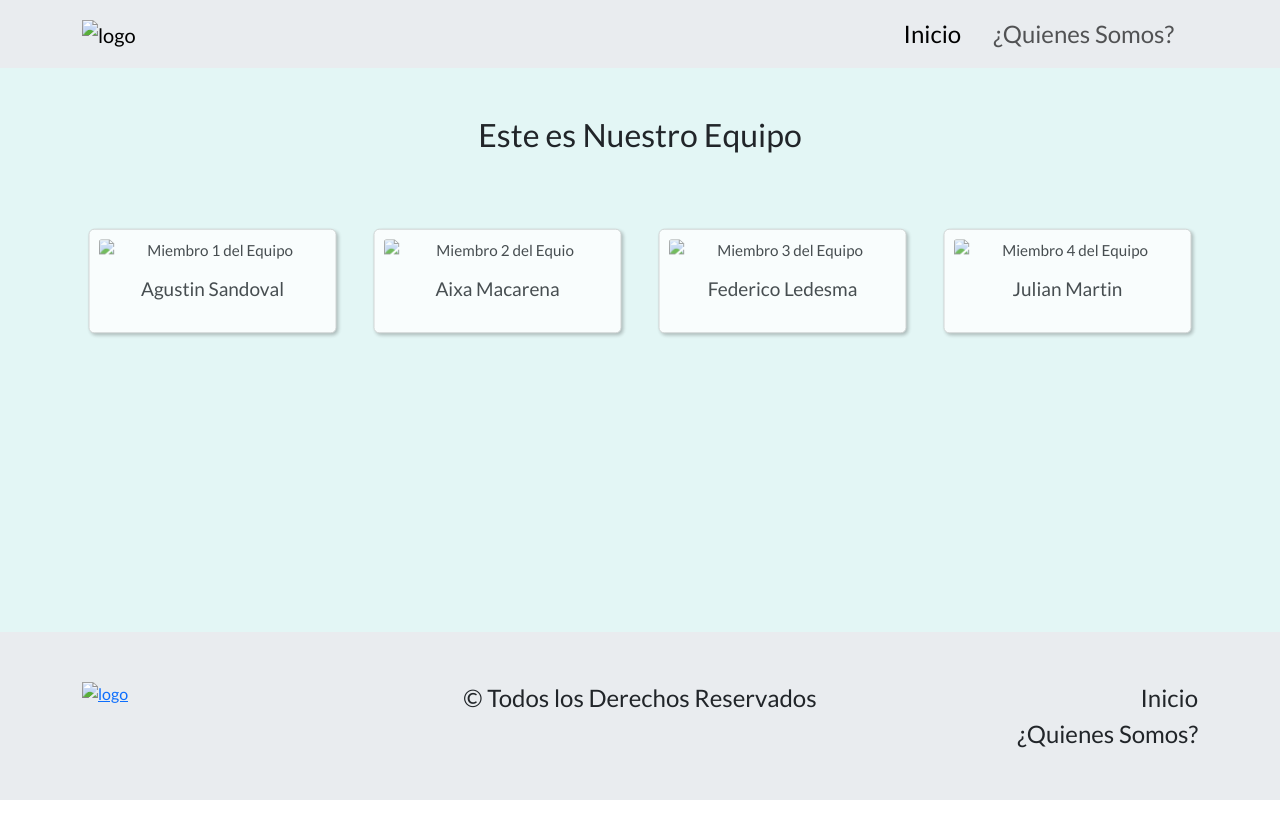
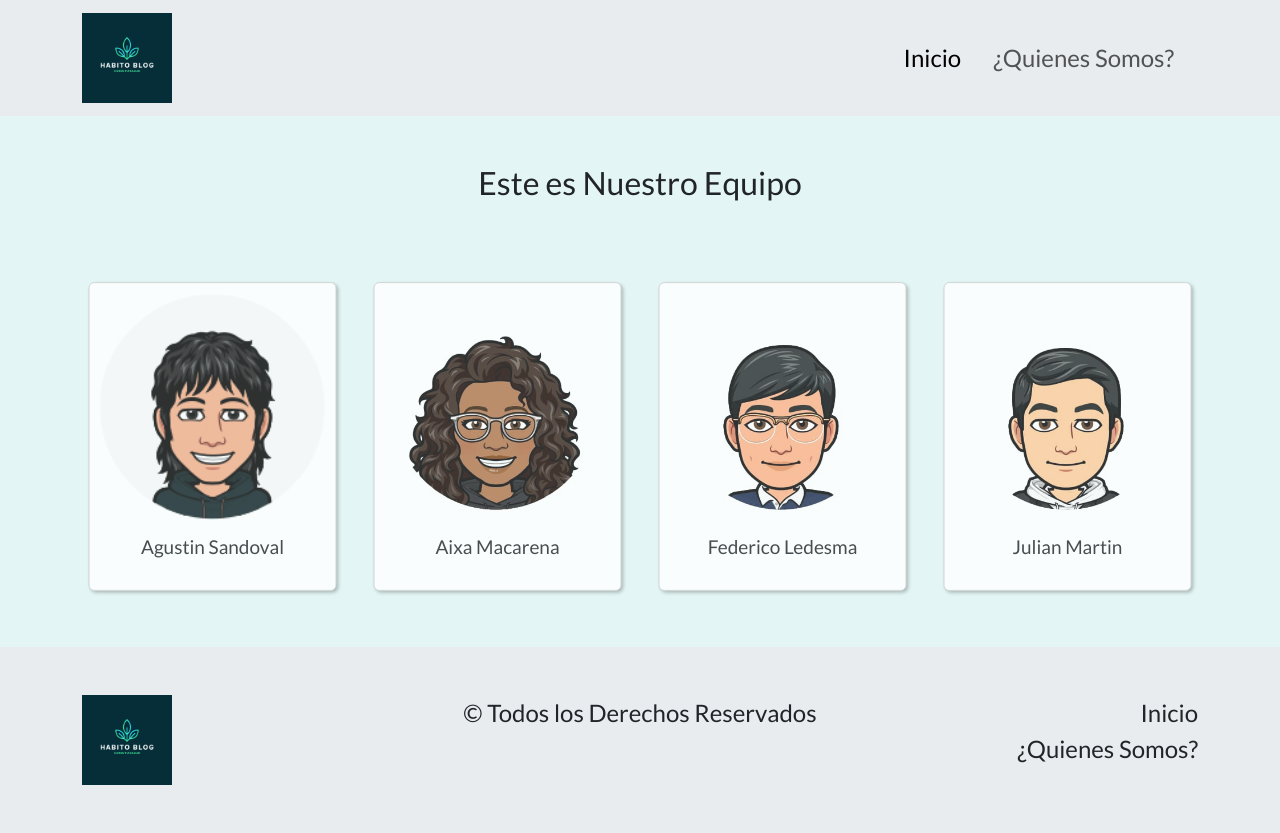
Before and after one commit to Fedreric/Habitos-Saludables-39i, a plain HTML site: page pages/sobrenosotros.html in a window 1280 px wide. Before the commit the page ends 800 px from the top, so only its background shows below. Drawn offline with nearby package versions, Linux system fonts and the light colour scheme.

Commit message:
arreglo de los links en sobrenosotros.html

```diff
--- a/pages/sobrenosotros.html
+++ b/pages/sobrenosotros.html
@@ -17,7 +17,7 @@
         <header>
             <nav class="navbar navbar-expand-lg bg-body-secondary">
               <div class="container">
-                <a class="navbar-brand" href="../index.html"><img class="img-fluid logo" src="img/Salud.png" alt="logo"></a>
+                <a class="navbar-brand" href="../index.html"><img class="img-fluid logo" src="../img/Salud.png" alt="logo"></a>
                 <button class="navbar-toggler" type="button" data-bs-toggle="collapse" data-bs-target="#navbarSupportedContent" aria-controls="navbarSupportedContent" aria-expanded="false" aria-label="Toggle navigation">
                   <span class="navbar-toggler-icon"></span>
                 </button>
@@ -27,7 +27,7 @@
                       <a class="nav-link active fs-4" aria-current="page" href="../index.html">Inicio</a>
                     </li>
                     <li class="nav-item">
-                      <a class="nav-link fs-4 mx-lg-3" href="sobreNosotros.html">¿Quienes Somos?</a>
+                      <a class="nav-link fs-4 mx-lg-3" href="sobrenosotros.html">¿Quienes Somos?</a>
                     </li>
                   </ul>
                 </div>
@@ -46,7 +46,7 @@
                 <article class="row">
                   <div class="col-lg-3 col-md-6 col-sm-12 mt-4">
                     <div class="card text-center">
-                      <img src="img/Agustin.png" class="card-img-top mx-auto align-content-center img-fluid w-100" alt="Miembro 1 del Equipo">
+                      <img src="../img/Agustin.png" class="card-img-top mx-auto align-content-center img-fluid w-100" alt="Miembro 1 del Equipo">
                       <div class="card-body">
                         <h5 class="card-title">Agustin Sandoval</h5>
                       </div>
@@ -54,7 +54,7 @@
                   </div>
                   <div class="col-lg-3 col-md-6 col-sm-12 mt-4">
                     <div class="card text-center">
-                      <img src="img/Aixa.jpeg" class="card-img-top mx-auto align-content-center img-fluid w-100" alt="Miembro 2 del Equio">
+                      <img src="../img/Aixa.jpeg" class="card-img-top mx-auto align-content-center img-fluid w-100" alt="Miembro 2 del Equio">
                       <div class="card-body">
                         <h5 class="card-title">Aixa Macarena</h5>
                       </div>
@@ -62,7 +62,7 @@
                   </div>
                   <div class="col-lg-3 col-md-6 col-sm-12 mt-4">
                     <div class="card text-center">
-                      <img src="img/fede.jpeg" class="card-img-top mx-auto align-content-center-img-top img-fluid w-100" alt="Miembro 3 del Equipo">
+                      <img src="../img/fede.jpeg" class="card-img-top mx-auto align-content-center-img-top img-fluid w-100" alt="Miembro 3 del Equipo">
                       <div class="card-body">
                         <h5 class="card-title">Federico Ledesma</h5>
                       </div>
@@ -70,7 +70,7 @@
                   </div>
                   <div class="col-lg-3 col-md-6 col-sm-12  mt-4">
                     <div class="card text-center">
-                      <img src="img/Julian.jpeg" class="card-img-top mx-auto align-content-center img-fluid w-100" alt="Miembro 4 del Equipo">
+                      <img src="../img/Julian.jpeg" class="card-img-top mx-auto align-content-center img-fluid w-100" alt="Miembro 4 del Equipo">
                       <div class="card-body">
                         <h5 class="card-title">Julian Martin</h5>
                       </div>
@@ -85,14 +85,14 @@
             <section class="container">
               <article class="row">
                   <aside class="col-md-4 text-center text-md-start">
-                    <a href="../index.html"><img class="img-fluid logo" src="img/Salud.png" alt="logo"></a>
+                    <a href="../index.html"><img class="img-fluid logo" src="../img/Salud.png" alt="logo"></a>
                   </aside>
                   <aside class="col-md-4 text-center">
                     <p class="fs-4">&copy; Todos los Derechos Reservados</p>
                   </aside>
                   <aside class="col-md-4 text-center text-md-end">
                     <a class="text-decoration-none text-dark fs-4" href="../index.html"><li class="list-unstyled">Inicio</li></a>
-                    <a class="text-decoration-none text-dark fs-4" href="sobreNosotros.html"><li class="list-unstyled">¿Quienes Somos?</li></a>
+                    <a class="text-decoration-none text-dark fs-4" href="sobrenosotros.html"><li class="list-unstyled">¿Quienes Somos?</li></a>
                   </aside>
               </article>
             </section>
```
Also changed, not shown: img/Agustin.png (renamed from images/Agustin.png), img/Aixa.jpeg (renamed from images/Aixa.jpeg), img/Julian.jpeg (renamed from images/Julian.jpeg), img/fede.jpeg (renamed from images/fede.jpeg).
